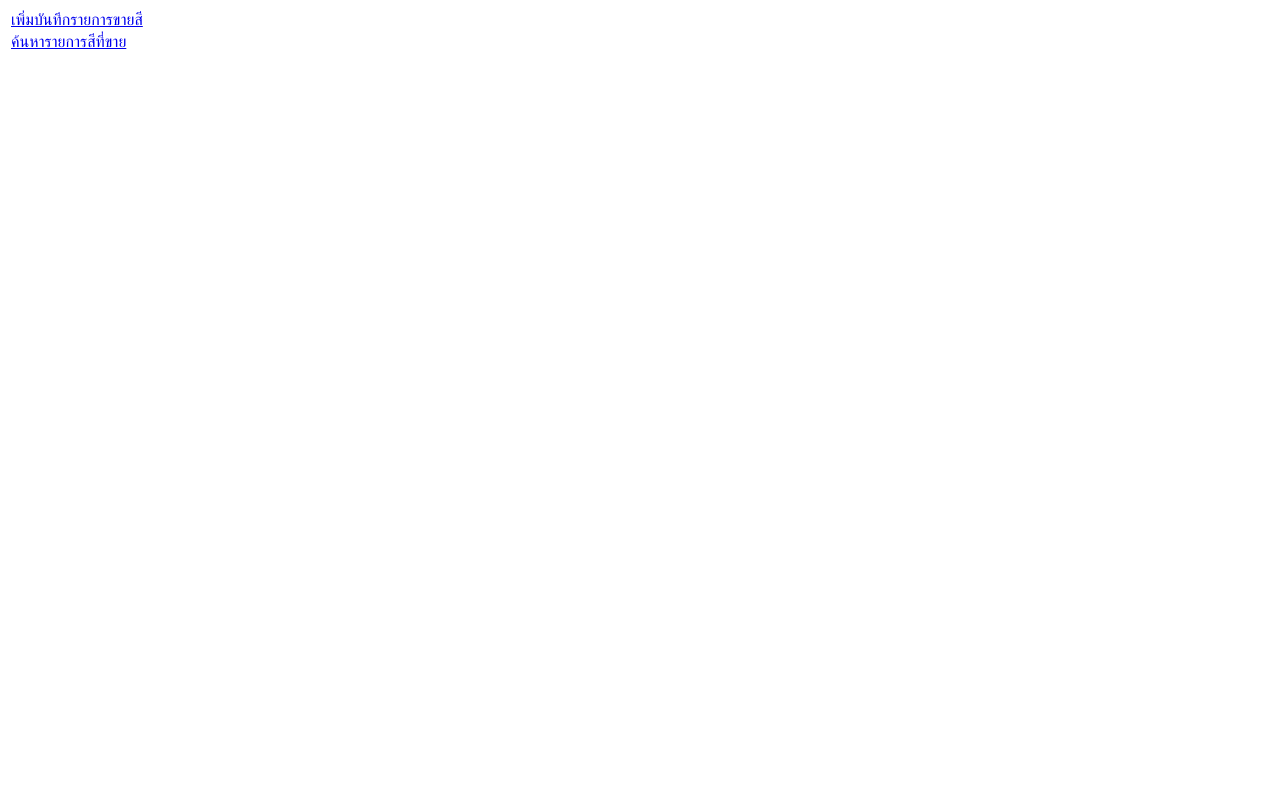
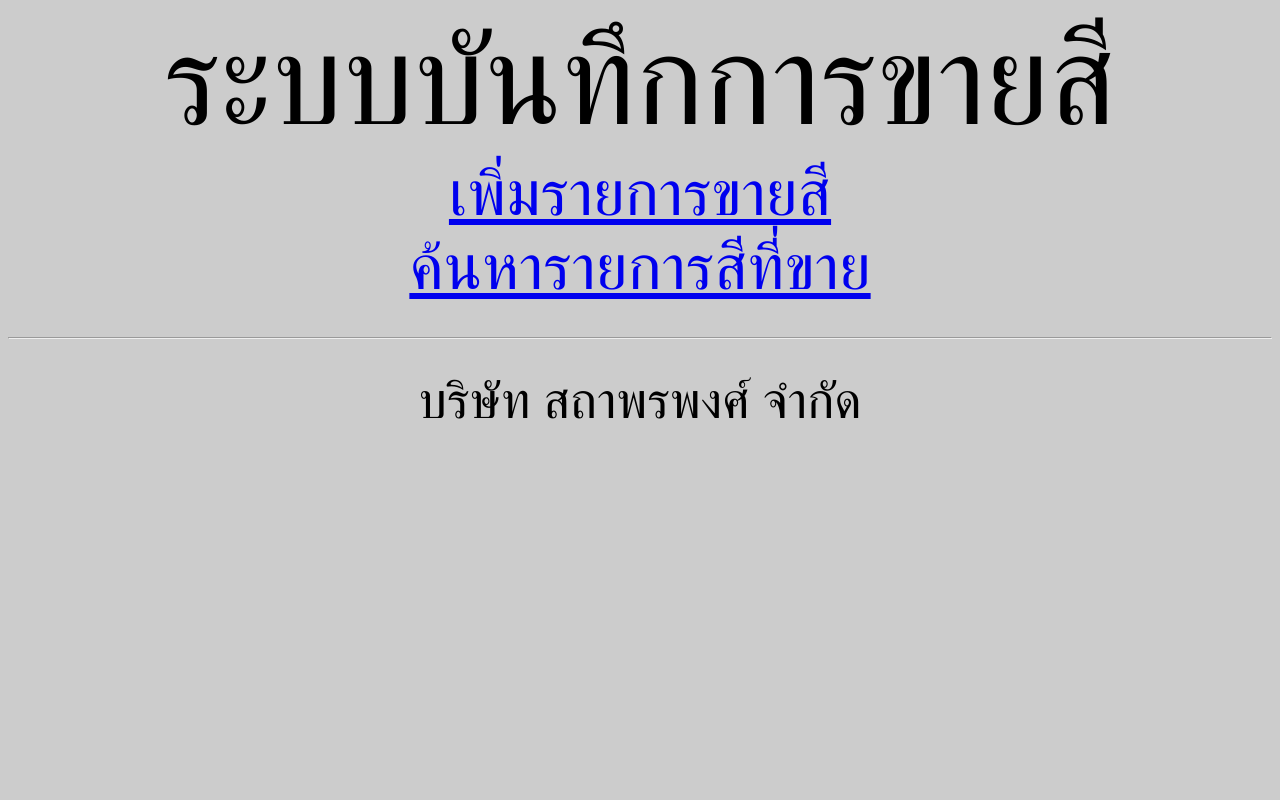
Before and after one commit to tanakorn/paint-satapornpong, a Django app: page / in a window 1280 px wide. Before the commit the page is almost empty. Run offline with Django 3.2, Linux system fonts and the light colour scheme.

Commit message:
Make css for index.html

```diff
--- a/paint/templates/index.html
+++ b/paint/templates/index.html
@@ -1,10 +1,36 @@
-<html>
+<!DOCTYPE html PUBLIC "-//W3C//DTD XHTML 1.0 Strict//EN" "http://www.w3.org/TR/xhtml1/DTD/xhtml1-strict.dtd">
+<html xmlns="http://www.w3.org/1999/xhtml" lang="th" xml:lang="th">
 <head>
+<meta http-equiv="Content-Type" content="text/html; charset=UTF-8" />
+<style type="text/css">
+  body {
+    font-size: 400%;
+    background-color: #cccccc;
+  }
+  div.head {
+    font-size: 200%;
+    text-align: center;
+  }
+  div.main {
+    text-align: center;
+  }
+  div.foot {
+    font-size: 80%;
+    text-align: center;
+  }
+</style>
 </head>
 <body>
-<table border="0">
-  <tr><td><a href="/sell/" >เพิ่มบันทึกรายการขายสี</a></td></tr>
-  <tr><td><a href="/search/" >ค้นหารายการสีที่ขาย</a></td></tr>
-</table>
+  <div class="head">
+    ระบบบันทึกการขายสี
+  </div>
+  <div class="main">
+    <a href="/sell/" >เพิ่มรายการขายสี</a><br />
+    <a href="/search/" >ค้นหารายการสีที่ขาย</a>
+  </div>
+  <hr />
+  <div class="foot">
+    บริษัท สถาพรพงศ์ จำกัด
+  </div>
 </body>
 </html>
```
